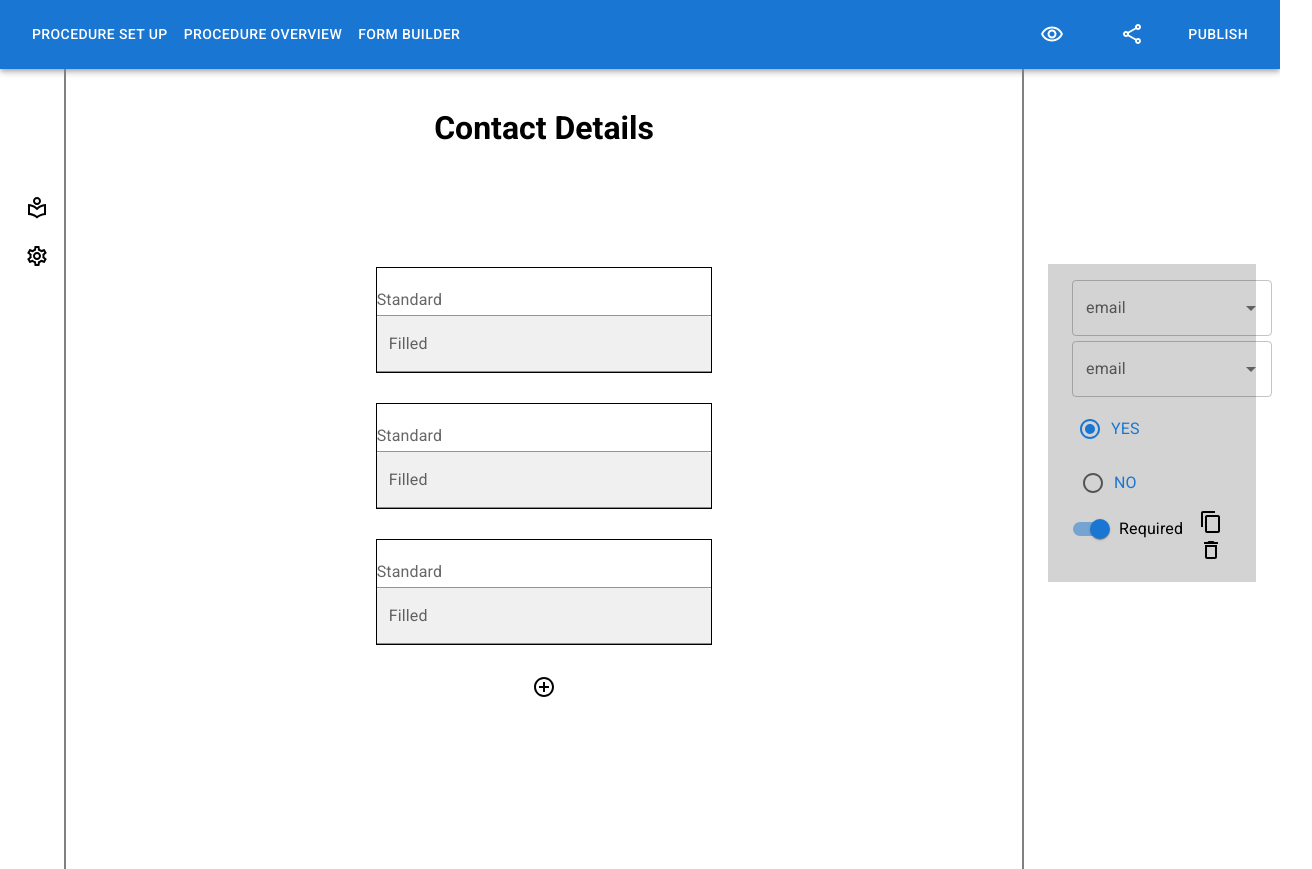
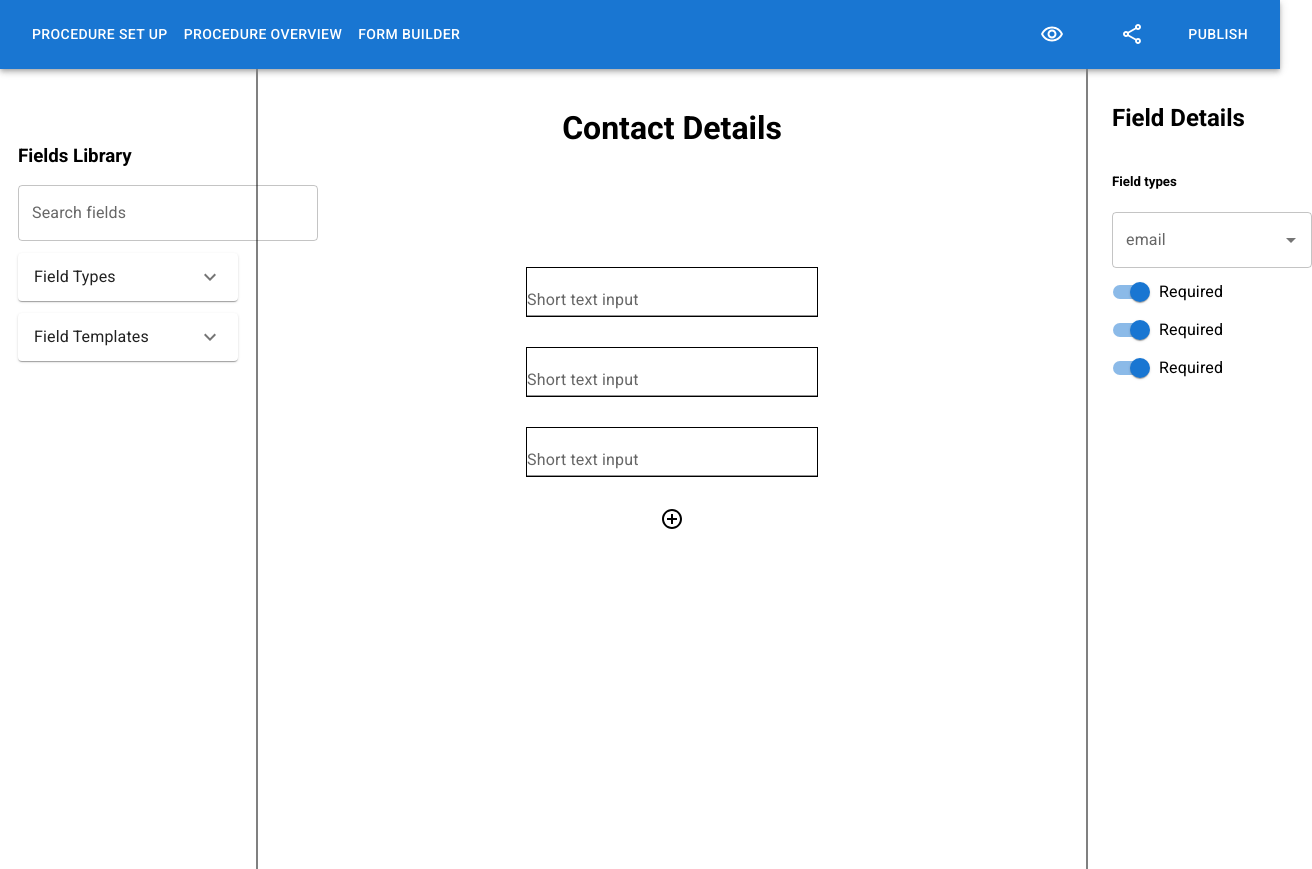
Before and after one commit to osoc22/project-digital-wallet, a React (Create React App) app: page /builder in a window 1280 px wide. Shown: the whole page, 1312 px wide, since content can reach past the window. Built offline with nearby package versions, Linux system fonts and the light colour scheme.

Commit message:
Builder Helper and Builder sidebar modified

```diff
--- a/src/components/Builder.tsx
+++ b/src/components/Builder.tsx
@@ -5,15 +5,13 @@ import Container from '@mui/material/Container';
 import Box from '@mui/material/Box';
 import BuilderHelper from './BuilderHelper';
 import AddCircleOutlineIcon from '@mui/icons-material/AddCircleOutline';
-import LocalLibraryOutlinedIcon from '@mui/icons-material/LocalLibraryOutlined';
-import SettingsOutlinedIcon from '@mui/icons-material/SettingsOutlined';
+import FieldsLibrary from './FieldsLibrary';
 
 export default function ProcedureDesign() {
   return (
     <div className="builder-container">
       <div className="builder-sidebar">
-        <span className="builder-item"><LocalLibraryOutlinedIcon /></span>
-        <span className="builder-item"><SettingsOutlinedIcon /></span>
+        <FieldsLibrary />
       </div>
       <div className="builder-main">
         <div className='builder-title-section'>
--- a/src/components/BuilderHelper.tsx
+++ b/src/components/BuilderHelper.tsx
@@ -1,7 +1,5 @@
-import ComboBox from './ComboBox';
-import Container from '@mui/material/Container';
+import BuilderHelperFieldTypes from './BuilderHelperFieldTypes';
 import Box from '@mui/material/Box';
-import ControlledRadioButtonsGroup from './RadioButton';
 import SwitchLabels from './SwitchLabels';
 import ContentCopyIcon from '@mui/icons-material/ContentCopy';
 import DeleteOutlineIcon from '@mui/icons-material/DeleteOutline';
@@ -9,21 +7,15 @@ import DeleteOutlineIcon from '@mui/icons-material/DeleteOutline';
 
 export default function BuilderHelper() {
   return (
-    <Container  sx={{marginTop:'195px', backgroundColor: '#d3d3d3'}}>
       <Box sx={{display: 'flex', flexDirection: 'column', py: 2 }}>
-        <ComboBox />
-        <ComboBox />
-        <div>
-          <ControlledRadioButtonsGroup />
-        </div>
+        <h2>Field Details</h2>
+        <h5>Field types</h5>
+        <BuilderHelperFieldTypes />
         <div className='builder-helper-footer'>
           <SwitchLabels />
-          <div className='builder-helper-footer-items'>
-            <span><ContentCopyIcon /></span>
-            <span><DeleteOutlineIcon /></span>
-          </div>
+          <SwitchLabels />
+          <SwitchLabels />
         </div>
       </Box>
-    </Container>
   )
 }
--- /dev/null
+++ b/src/components/BuilderHelperFieldTypes.tsx
@@ -0,0 +1,28 @@
+import * as React from 'react';
+import TextField from '@mui/material/TextField';
+import Autocomplete from '@mui/material/Autocomplete';
+
+export default function BuilderHelperFieldTypes() {
+  return (
+    <Autocomplete
+      disablePortal
+      id="combo-box-demo"
+      options={fieldTypes}
+      sx={{ width: 200, marginBottom:'5px' }}
+      renderInput={(params) => <TextField {...params} label="email" />}
+    />
+  );
+}
+
+const fieldTypes = [
+  { label: 'E-mail adress'},
+  { label: 'Short text input'},
+  { label: 'Text Area'},
+  { label: 'Date'},
+  { label: 'Multiple choice'},
+  { label: 'Phone' },
+  { label: 'Number'},
+  { label: 'Select List'},
+  { label: 'Radio buttons'},
+  { label: 'URL'}
+]
--- /dev/null
+++ b/src/components/CheckboxLabel.tsx
@@ -0,0 +1,14 @@
+import * as React from 'react';
+import FormGroup from '@mui/material/FormGroup';
+import FormControlLabel from '@mui/material/FormControlLabel';
+import Checkbox from '@mui/material/Checkbox';
+
+export default function CheckboxLabels() {
+  return (
+    <FormGroup>
+      <FormControlLabel control={<Checkbox defaultChecked />} label="Option 1" />
+      <FormControlLabel control={<Checkbox />} label="Option 2" />
+      <FormControlLabel  control={<Checkbox />} label="Option 3" />
+    </FormGroup>
+  );
+}
--- /dev/null
+++ b/src/components/FieldTemplateTextField.tsx
@@ -0,0 +1,42 @@
+import * as React from 'react';
+import Box from '@mui/material/Box';
+import InputLabel from '@mui/material/InputLabel';
+import MenuItem from '@mui/material/MenuItem';
+import FormControl from '@mui/material/FormControl';
+import Select, { SelectChangeEvent } from '@mui/material/Select';
+
+export default function BasicSelect() {
+  const [province, setProvince] = React.useState('');
+
+  const handleChange = (event: SelectChangeEvent) => {
+    setProvince(event.target.value as string);
+  };
+
+  return (
+    <Box sx={{ minWidth: 120 }}>
+      <FormControl fullWidth>
+        <InputLabel id="demo-simple-select-label">Select the Belgian province</InputLabel>
+        <Select
+          labelId="demo-simple-select-label"
+          id="demo-simple-select"
+          value={province}
+          label="Province"
+          onChange={handleChange}
+        >
+          <MenuItem value={10}>Antwerpen</MenuItem>
+          <MenuItem value={20}>Limburg</MenuItem>
+          <MenuItem value={30}>Vlaams Brabant</MenuItem>
+          <MenuItem value={40}>Oost-Vlaanderen</MenuItem>
+          <MenuItem value={50}>West-Vlaanderen</MenuItem>
+          <MenuItem value={60}>Hainaut</MenuItem>
+          <MenuItem value={70}>Brabant wallon</MenuItem>
+          <MenuItem value={80}>Namur</MenuItem>
+          <MenuItem value={90}>Liège</MenuItem>
+          <MenuItem value={100}>Luxembourg</MenuItem>
+          <MenuItem value={110}>Brussels</MenuItem>
+
+        </Select>
+      </FormControl>
+    </Box>
+  );
+}
--- /dev/null
+++ b/src/components/FieldTemplates.tsx
@@ -0,0 +1,29 @@
+import * as React from 'react';
+import Accordion from '@mui/material/Accordion';
+import AccordionSummary from '@mui/material/AccordionSummary';
+import AccordionDetails from '@mui/material/AccordionDetails';
+import Typography from '@mui/material/Typography';
+import ExpandMoreIcon from '@mui/icons-material/ExpandMore';
+import Box from '@mui/material/Box';
+import FieldTemplateTextField from './FieldTemplateTextField';
+
+export default function SimpleAccordion() {
+  return (
+    <div>
+      <Accordion>
+        <AccordionSummary
+          expandIcon={<ExpandMoreIcon />}
+          aria-controls="panel1a-content"
+          id="panel1a-header"
+        >
+          <Typography>Field Templates</Typography>
+        </AccordionSummary>
+        <AccordionDetails>
+          <Box sx={{p:2, m:1, border:0.5}}>
+            <FieldTemplateTextField />
+          </Box>
+        </AccordionDetails>
+      </Accordion>
+    </div>
+  );
+}
--- /dev/null
+++ b/src/components/FieldTypeSelect.tsx
@@ -0,0 +1,33 @@
+import * as React from 'react';
+import Box from '@mui/material/Box';
+import InputLabel from '@mui/material/InputLabel';
+import MenuItem from '@mui/material/MenuItem';
+import FormControl from '@mui/material/FormControl';
+import Select, { SelectChangeEvent } from '@mui/material/Select';
+
+export default function BasicSelect() {
+  const [age, setAge] = React.useState('');
+
+  const handleChange = (event: SelectChangeEvent) => {
+    setAge(event.target.value as string);
+  };
+
+  return (
+    <Box sx={{ minWidth: 120 }}>
+      <FormControl fullWidth>
+        <InputLabel id="demo-simple-select-label"></InputLabel>
+        <Select
+          labelId="demo-simple-select-label"
+          id="demo-simple-select"
+          value={age}
+          label="Age"
+          onChange={handleChange}
+        >
+          <MenuItem value={10}>Ten</MenuItem>
+          <MenuItem value={20}>Twenty</MenuItem>
+          <MenuItem value={30}>Thirty</MenuItem>
+        </Select>
+      </FormControl>
+    </Box>
+  );
+}
--- /dev/null
+++ b/src/components/FieldTypes.tsx
@@ -0,0 +1,38 @@
+import * as React from 'react';
+import Accordion from '@mui/material/Accordion';
+import AccordionSummary from '@mui/material/AccordionSummary';
+import AccordionDetails from '@mui/material/AccordionDetails';
+import Typography from '@mui/material/Typography';
+import ExpandMoreIcon from '@mui/icons-material/ExpandMore';
+import Box from '@mui/material/Box';
+import TextField from './TextField';
+import CheckboxLabel from './CheckboxLabel';
+import FieldTypeSelect from './FieldTypeSelect';
+
+export default function SimpleAccordion() {
+  return (
+    <div>
+      <Accordion>
+        <AccordionSummary
+          expandIcon={<ExpandMoreIcon />}
+          aria-controls="panel1a-content"
+          id="panel1a-header"
+        >
+          <Typography>Field Types</Typography>
+        </AccordionSummary>
+        <AccordionDetails>
+          <Box sx={{p:2, m:1, border:0.5}}>
+            <TextField />
+          </Box>
+          <Box sx={{p:2, m:1, border:0.5}}>
+            <span>Multiple choice question</span>
+            <CheckboxLabel />
+          </Box>
+          <Box sx={{p:2, m:1, border:0.5}}>
+            <FieldTypeSelect />
+          </Box>
+        </AccordionDetails>
+      </Accordion>
+    </div>
+  );
+}
--- /dev/null
+++ b/src/components/FieldsLibrary.tsx
@@ -0,0 +1,26 @@
+import SearchInput from './SearchInput';
+// import Button from '@mui/material/Button';
+import FieldTypes from './FieldTypes';
+import FieldTemplates from './FieldTemplates';
+import Box from '@mui/material/Box';
+
+export default function ProcedureDesign() {
+  return (
+    <div>
+      <section>
+        <Box sx={{p:0.5,m:0.5}}>
+          <h3>Fields Library</h3>
+          <SearchInput />
+        </Box>
+      </section>
+      <section>
+        <Box sx={{p:0.5,m:0.5}}>
+          <FieldTypes />
+        </Box>
+        <Box sx={{p:0.5,m:0.5}}>
+          <FieldTemplates />
+        </Box>
+      </section>
+    </div>
+  );
+}
--- /dev/null
+++ b/src/components/SearchInput.tsx
@@ -0,0 +1,77 @@
+import * as React from 'react';
+import TextField from '@mui/material/TextField';
+import Autocomplete, { createFilterOptions } from '@mui/material/Autocomplete';
+import SearchIcon from '@mui/icons-material/Search';
+
+const filter = createFilterOptions<ItemOptionType>();
+
+export default function FreeSoloCreateOption() {
+  const [value, setValue] = React.useState<ItemOptionType | null>(null);
+
+  return (
+    <Autocomplete
+      value={value}
+      onChange={(event, newValue) => {
+        if (typeof newValue === 'string') {
+          setValue({
+            title: newValue,
+          });
+        } else if (newValue && newValue.inputValue) {
+          // Create a new value from the user input
+          setValue({
+            title: newValue.inputValue,
+          });
+        } else {
+          setValue(newValue);
+        }
+      }}
+      filterOptions={(options, params) => {
+        const filtered = filter(options, params);
+
+        const { inputValue } = params;
+        // Suggest the creation of a new value
+        const isExisting = options.some((option) => inputValue === option.title);
+        if (inputValue !== '' && !isExisting) {
+          filtered.push({
+            inputValue,
+            title: `Add "${inputValue}"`,
+          });
+        }
+
+        return filtered;
+      }}
+      selectOnFocus
+      clearOnBlur
+      handleHomeEndKeys
+      id="free-solo-with-text-demo"
+      options={searchableItems}
+      getOptionLabel={(option) => {
+        // Value selected with enter, right from the input
+        if (typeof option === 'string') {
+          return option;
+        }
+        // Add "xxx" option created dynamically
+        if (option.inputValue) {
+          return option.inputValue;
+        }
+        // Regular option
+        return option.title;
+      }}
+      renderOption={(props, option) => <li {...props}>{option.title}</li>}
+      sx={{ width: 300 }}
+      freeSolo
+      renderInput={(params) => (
+        <TextField {...params} label="Search fields" />
+        )}
+        />
+  );
+}
+
+interface ItemOptionType {
+  inputValue?: string;
+  title: string;
+  year?: number;
+}
+
+//list of searchble items
+const searchableItems: readonly ItemOptionType[] = [];
--- a/src/components/TextField.tsx
+++ b/src/components/TextField.tsx
@@ -12,8 +12,7 @@ export default function BasicTextFields() {
       noValidate
       autoComplete="off"
     >
-      <TextField id="standard-basic" label="Standard" variant="standard" />
-      <TextField id="filled-basic" label="Filled" variant="filled" />
+      <TextField id="standard-basic" label="Short text input" variant="standard" />
     </Box>
   );
 }
--- a/src/index.css
+++ b/src/index.css
@@ -14,7 +14,7 @@ body {
   width: 100%;
   height: 100vh;
   display: grid;
-  grid-template-columns: 5% 75% 20%;
+  grid-template-columns: 20% 65% 15%;
 }
 
 .builder-sidebar {
@@ -22,7 +22,7 @@ body {
   flex-direction: column;
   justify-content: center;
   margin-bottom: 450px;
-  padding: 25px;
+  padding: 10px;
 }
 
 .builder-item {
@@ -50,6 +50,7 @@ body {
 
 .builder-helper-footer {
   display: flex;
+  flex-direction: column;
   justify-content: space-between;
 }
 
```
